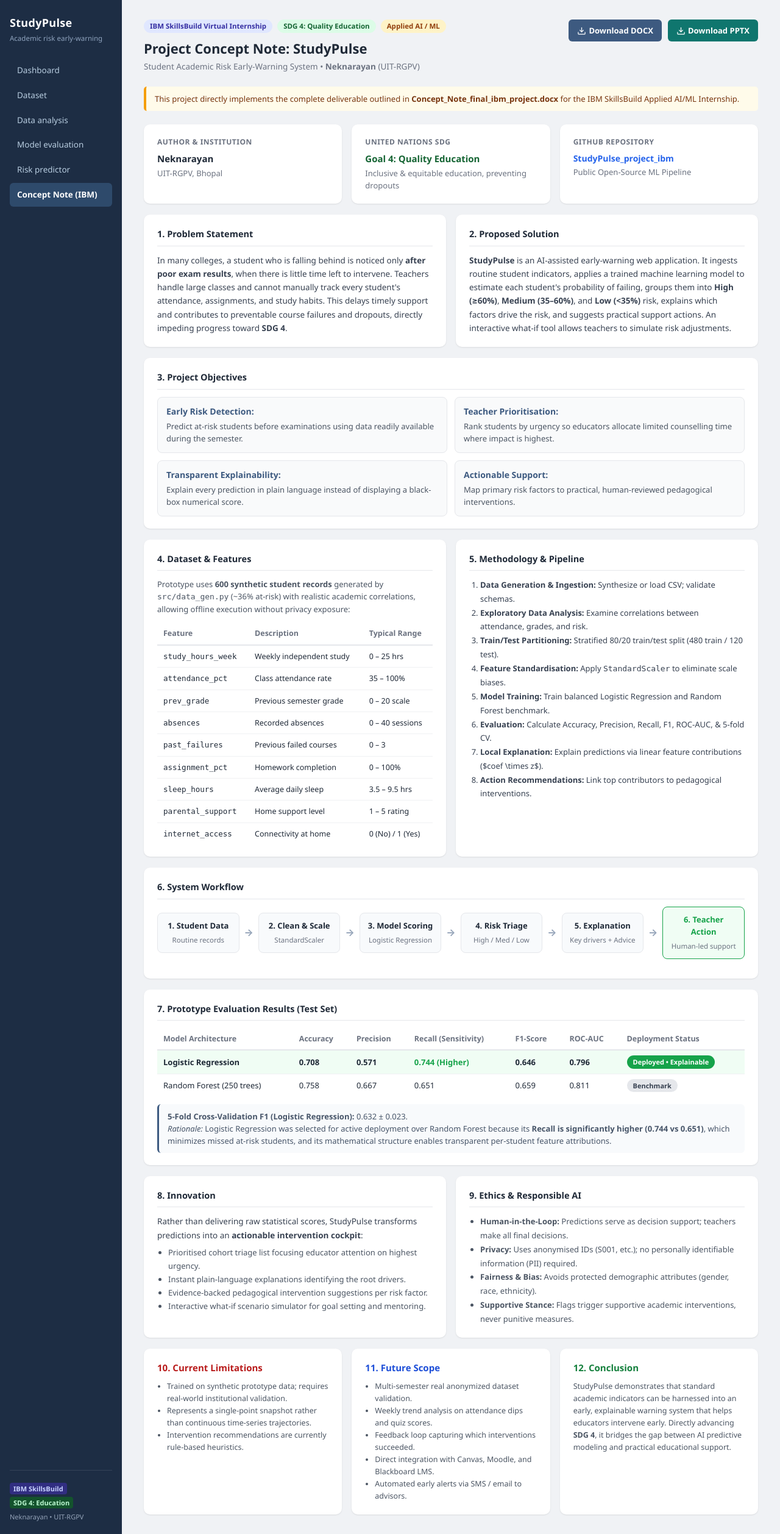
After one commit to Neknarayan/StudyPulse_project_ibm, a Flask app: page /concept in a window 1280 px wide. The commit adds this page. Shown: the whole page at 61% size. Run offline with Flask 3, Linux system fonts and the light colour scheme; parts of the project's set-up code (start-up, migrations or seed data) failed here and were passed over.

Commit message:
Add concept note and enhance routing tests; update README and styles

```diff
--- a/app.py
+++ b/app.py
@@ -1,6 +1,6 @@
 """StudyPulse - Student Academic Risk Early-Warning System (Flask prototype)."""
 import pandas as pd
-from flask import Flask, abort, render_template, request
+from flask import Flask, abort, render_template, request, send_from_directory
 
 from src import risk
 from src.data_gen import FEATURES
@@ -102,5 +102,15 @@ def predict():
     return render_template("predict.html", vals=vals, result=result, page="predict")
 
 
+@app.route("/concept")
+def concept():
+    return render_template("concept.html", page="concept")
+
+
+@app.route("/docs/<path:filename>")
+def docs_file(filename):
+    return send_from_directory("docs", filename, as_attachment=True)
+
+
 if __name__ == "__main__":
     app.run(debug=True)
--- a/static/style.css
+++ b/static/style.css
@@ -256,3 +256,35 @@ a:hover { text-decoration: underline; }
   main { padding: 20px 16px; }
   .g2, .g3, .g4, .predict-grid { grid-template-columns: 1fr; }
 }
+
+/* ── Concept Notes Components ───────────────────────────────── */
+.btn-doc {
+  display: inline-flex;
+  align-items: center;
+  background: var(--brand-btn);
+  color: #fff !important;
+  text-decoration: none;
+  font-size: 13px;
+  font-weight: 600;
+  padding: 8px 14px;
+  border-radius: 6px;
+  transition: background .15s;
+}
+.btn-doc:hover { background: #283e58; }
+.btn-doc-alt {
+  background: #0f766e;
+}
+.btn-doc-alt:hover { background: #115e59; }
+
+.wf-step {
+  flex: 1;
+  min-width: 120px;
+  background: #f8fafc;
+  border: 1px solid var(--border);
+  border-radius: 8px;
+  padding: 10px 12px;
+  text-align: center;
+}
+.wf-step strong { display: block; font-size: 13px; color: var(--ink); margin-bottom: 2px; }
+.wf-step small { font-size: 11.5px; color: var(--mute); }
+.wf-arrow { color: #94a3b8; font-weight: bold; font-size: 16px; }
--- a/templates/base.html
+++ b/templates/base.html
@@ -17,6 +17,14 @@
   <a href="/eda"     class="{{ 'on' if page=='eda' }}">Data analysis</a>
   <a href="/model"   class="{{ 'on' if page=='model' }}">Model evaluation</a>
   <a href="/predict" class="{{ 'on' if page=='predict' }}">Risk predictor</a>
+  <a href="/concept" class="{{ 'on' if page=='concept' }}">Concept Note (IBM)</a>
+  <div class="nav-spacer" style="margin-top:auto;padding-top:20px;border-top:1px solid rgba(255,255,255,0.1);">
+    <div style="font-size:11px;color:#94a3b8;line-height:1.4;">
+      <span style="display:inline-block;background:#312e81;color:#c7d2fe;padding:2px 6px;border-radius:4px;font-weight:600;margin-bottom:4px;">IBM SkillsBuild</span><br>
+      <span style="display:inline-block;background:#14532d;color:#bbf7d0;padding:2px 6px;border-radius:4px;font-weight:600;margin-bottom:6px;">SDG 4: Education</span><br>
+      Neknarayan &bull; UIT-RGPV
+    </div>
+  </div>
 </nav>
 <main>
   {% block body %}{% endblock %}
--- /dev/null
+++ b/templates/concept.html
@@ -0,0 +1,263 @@
+{% extends "base.html" %}
+{% block body %}
+
+<div class="page-header" style="display:flex;justify-content:space-between;align-items:flex-start;flex-wrap:wrap;gap:12px;">
+  <div>
+    <div style="display:flex;gap:8px;margin-bottom:8px;flex-wrap:wrap;">
+      <span class="pill" style="background:#e0e7ff;color:#3730a3;font-weight:600;">IBM SkillsBuild Virtual Internship</span>
+      <span class="pill" style="background:#dcfce7;color:#166534;font-weight:600;">SDG 4: Quality Education</span>
+      <span class="pill" style="background:#fef3c7;color:#92400e;font-weight:600;">Applied AI / ML</span>
+    </div>
+    <h2>Project Concept Note: StudyPulse</h2>
+    <p>Student Academic Risk Early-Warning System &bull; <strong>Neknarayan</strong> (UIT-RGPV)</p>
+  </div>
+  <div style="display:flex;gap:10px;">
+    <a href="/docs/Concept_Note_final_ibm_project.docx" class="btn-doc" download>
+      <svg width="15" height="15" viewBox="0 0 24 24" fill="none" stroke="currentColor" stroke-width="2" style="vertical-align:middle;margin-right:4px;"><path d="M21 15v4a2 2 0 0 1-2 2H5a2 2 0 0 1-2-2v-4"></path><polyline points="7 10 12 15 17 10"></polyline><line x1="12" y1="15" x2="12" y2="3"></line></svg>
+      Download DOCX
+    </a>
+    <a href="/docs/Final_Deliverable_PPT_ibm.pptx" class="btn-doc btn-doc-alt" download>
+      <svg width="15" height="15" viewBox="0 0 24 24" fill="none" stroke="currentColor" stroke-width="2" style="vertical-align:middle;margin-right:4px;"><path d="M21 15v4a2 2 0 0 1-2 2H5a2 2 0 0 1-2-2v-4"></path><polyline points="7 10 12 15 17 10"></polyline><line x1="12" y1="15" x2="12" y2="3"></line></svg>
+      Download PPTX
+    </a>
+  </div>
+</div>
+
+<div class="note">
+  This project directly implements the complete deliverable outlined in <strong>Concept_Note_final_ibm_project.docx</strong> for the IBM SkillsBuild Applied AI/ML Internship.
+</div>
+
+<!-- Project Metadata Cards -->
+<div class="grid g3" style="margin-bottom:18px;">
+  <div class="card">
+    <h4 style="color:var(--mute);font-size:12px;text-transform:uppercase;letter-spacing:0.5px;margin-bottom:6px;">Author &amp; Institution</h4>
+    <p style="font-weight:600;font-size:15px;color:var(--ink);margin:0;">Neknarayan</p>
+    <p style="color:var(--mute);font-size:13px;margin:2px 0 0;">UIT-RGPV, Bhopal</p>
+  </div>
+  <div class="card">
+    <h4 style="color:var(--mute);font-size:12px;text-transform:uppercase;letter-spacing:0.5px;margin-bottom:6px;">United Nations SDG</h4>
+    <p style="font-weight:600;font-size:15px;color:#166534;margin:0;">Goal 4: Quality Education</p>
+    <p style="color:var(--mute);font-size:13px;margin:2px 0 0;">Inclusive &amp; equitable education, preventing dropouts</p>
+  </div>
+  <div class="card">
+    <h4 style="color:var(--mute);font-size:12px;text-transform:uppercase;letter-spacing:0.5px;margin-bottom:6px;">GitHub Repository</h4>
+    <p style="font-weight:600;font-size:14px;margin:0;">
+      <a href="https://github.com/Neknarayan/StudyPulse_project_ibm" target="_blank" style="color:var(--link);word-break:break-all;">StudyPulse_project_ibm</a>
+    </p>
+    <p style="color:var(--mute);font-size:13px;margin:2px 0 0;">Public Open-Source ML Pipeline</p>
+  </div>
+</div>
+
+<!-- Section 1 & 2: Problem & Solution -->
+<div class="grid g2" style="margin-bottom:18px;">
+  <div class="card">
+    <h3 style="border-bottom:1px solid var(--border);padding-bottom:8px;margin-bottom:12px;">1. Problem Statement</h3>
+    <p style="color:#374151;line-height:1.65;font-size:13.5px;">
+      In many colleges, a student who is falling behind is noticed only <strong>after poor exam results</strong>, when there is little time left to intervene. Teachers handle large classes and cannot manually track every student's attendance, assignments, and study habits. This delays timely support and contributes to preventable course failures and dropouts, directly impeding progress toward <strong>SDG 4</strong>.
+    </p>
+  </div>
+  <div class="card">
+    <h3 style="border-bottom:1px solid var(--border);padding-bottom:8px;margin-bottom:12px;">2. Proposed Solution</h3>
+    <p style="color:#374151;line-height:1.65;font-size:13.5px;">
+      <strong>StudyPulse</strong> is an AI-assisted early-warning web application. It ingests routine student indicators, applies a trained machine learning model to estimate each student's probability of failing, groups them into <strong>High (&ge;60%)</strong>, <strong>Medium (35&ndash;60%)</strong>, and <strong>Low (&lt;35%)</strong> risk, explains which factors drive the risk, and suggests practical support actions. An interactive what-if tool allows teachers to simulate risk adjustments.
+    </p>
+  </div>
+</div>
+
+<!-- Section 3: Objectives -->
+<div class="card" style="margin-bottom:18px;">
+  <h3 style="border-bottom:1px solid var(--border);padding-bottom:8px;margin-bottom:12px;">3. Project Objectives</h3>
+  <div class="grid g2" style="gap:12px;">
+    <div style="background:#f9fafb;border:1px solid var(--border);border-radius:8px;padding:12px 14px;">
+      <strong style="color:var(--brand-btn);">Early Risk Detection:</strong>
+      <p style="margin-top:4px;color:#4b5563;font-size:13px;">Predict at-risk students before examinations using data readily available during the semester.</p>
+    </div>
+    <div style="background:#f9fafb;border:1px solid var(--border);border-radius:8px;padding:12px 14px;">
+      <strong style="color:var(--brand-btn);">Teacher Prioritisation:</strong>
+      <p style="margin-top:4px;color:#4b5563;font-size:13px;">Rank students by urgency so educators allocate limited counselling time where impact is highest.</p>
+    </div>
+    <div style="background:#f9fafb;border:1px solid var(--border);border-radius:8px;padding:12px 14px;">
+      <strong style="color:var(--brand-btn);">Transparent Explainability:</strong>
+      <p style="margin-top:4px;color:#4b5563;font-size:13px;">Explain every prediction in plain language instead of displaying a black-box numerical score.</p>
+    </div>
+    <div style="background:#f9fafb;border:1px solid var(--border);border-radius:8px;padding:12px 14px;">
+      <strong style="color:var(--brand-btn);">Actionable Support:</strong>
+      <p style="margin-top:4px;color:#4b5563;font-size:13px;">Map primary risk factors to practical, human-reviewed pedagogical interventions.</p>
+    </div>
+  </div>
+</div>
+
+<!-- Section 4 & 5: Data & Methodology -->
+<div class="grid g2" style="margin-bottom:18px;">
+  <div class="card">
+    <h3 style="border-bottom:1px solid var(--border);padding-bottom:8px;margin-bottom:12px;">4. Dataset &amp; Features</h3>
+    <p style="font-size:13px;color:#4b5563;margin-bottom:12px;">
+      Prototype uses <strong>600 synthetic student records</strong> generated by <code>src/data_gen.py</code> (~36% at-risk) with realistic academic correlations, allowing offline execution without privacy exposure:
+    </p>
+    <table style="font-size:12.5px;">
+      <thead>
+        <tr><th>Feature</th><th>Description</th><th>Typical Range</th></tr>
+      </thead>
+      <tbody>
+        <tr><td><code>study_hours_week</code></td><td>Weekly independent study</td><td>0 &ndash; 25 hrs</td></tr>
+        <tr><td><code>attendance_pct</code></td><td>Class attendance rate</td><td>35 &ndash; 100%</td></tr>
+        <tr><td><code>prev_grade</code></td><td>Previous semester grade</td><td>0 &ndash; 20 scale</td></tr>
+        <tr><td><code>absences</code></td><td>Recorded absences</td><td>0 &ndash; 40 sessions</td></tr>
+        <tr><td><code>past_failures</code></td><td>Previous failed courses</td><td>0 &ndash; 3</td></tr>
+        <tr><td><code>assignment_pct</code></td><td>Homework completion</td><td>0 &ndash; 100%</td></tr>
+        <tr><td><code>sleep_hours</code></td><td>Average daily sleep</td><td>3.5 &ndash; 9.5 hrs</td></tr>
+        <tr><td><code>parental_support</code></td><td>Home support level</td><td>1 &ndash; 5 rating</td></tr>
+        <tr><td><code>internet_access</code></td><td>Connectivity at home</td><td>0 (No) / 1 (Yes)</td></tr>
+      </tbody>
+    </table>
+  </div>
+
+  <div class="card">
+    <h3 style="border-bottom:1px solid var(--border);padding-bottom:8px;margin-bottom:12px;">5. Methodology &amp; Pipeline</h3>
+    <ol style="padding-left:18px;line-height:1.75;font-size:13px;color:#374151;">
+      <li><strong>Data Generation &amp; Ingestion:</strong> Synthesize or load CSV; validate schemas.</li>
+      <li><strong>Exploratory Data Analysis:</strong> Examine correlations between attendance, grades, and risk.</li>
+      <li><strong>Train/Test Partitioning:</strong> Stratified 80/20 train/test split (480 train / 120 test).</li>
+      <li><strong>Feature Standardisation:</strong> Apply <code>StandardScaler</code> to eliminate scale biases.</li>
+      <li><strong>Model Training:</strong> Train balanced Logistic Regression and Random Forest benchmark.</li>
+      <li><strong>Evaluation:</strong> Calculate Accuracy, Precision, Recall, F1, ROC-AUC, &amp; 5-fold CV.</li>
+      <li><strong>Local Explanation:</strong> Explain predictions via linear feature contributions ($coef \times z$).</li>
+      <li><strong>Action Recommendations:</strong> Link top contributors to pedagogical interventions.</li>
+    </ol>
+  </div>
+</div>
+
+<!-- Section 6: System Workflow -->
+<div class="card" style="margin-bottom:18px;">
+  <h3 style="border-bottom:1px solid var(--border);padding-bottom:8px;margin-bottom:12px;">6. System Workflow</h3>
+  <div class="workflow-flow" style="display:flex;align-items:center;justify-content:space-between;gap:8px;flex-wrap:wrap;margin:12px 0;">
+    <div class="wf-step">
+      <strong>1. Student Data</strong>
+      <small>Routine records</small>
+    </div>
+    <div class="wf-arrow">&rarr;</div>
+    <div class="wf-step">
+      <strong>2. Clean &amp; Scale</strong>
+      <small>StandardScaler</small>
+    </div>
+    <div class="wf-arrow">&rarr;</div>
+    <div class="wf-step">
+      <strong>3. Model Scoring</strong>
+      <small>Logistic Regression</small>
+    </div>
+    <div class="wf-arrow">&rarr;</div>
+    <div class="wf-step">
+      <strong>4. Risk Triage</strong>
+      <small>High / Med / Low</small>
+    </div>
+    <div class="wf-arrow">&rarr;</div>
+    <div class="wf-step">
+      <strong>5. Explanation</strong>
+      <small>Key drivers + Advice</small>
+    </div>
+    <div class="wf-arrow">&rarr;</div>
+    <div class="wf-step" style="border-color:#16a34a;background:#f0fdf4;">
+      <strong style="color:#16a34a;">6. Teacher Action</strong>
+      <small>Human-led support</small>
+    </div>
+  </div>
+</div>
+
+<!-- Section 7: Evaluation Results -->
+<div class="card" style="margin-bottom:18px;">
+  <h3 style="border-bottom:1px solid var(--border);padding-bottom:8px;margin-bottom:12px;">7. Prototype Evaluation Results (Test Set)</h3>
+  <table style="margin-bottom:12px;">
+    <thead>
+      <tr>
+        <th>Model Architecture</th>
+        <th>Accuracy</th>
+        <th>Precision</th>
+        <th>Recall (Sensitivity)</th>
+        <th>F1-Score</th>
+        <th>ROC-AUC</th>
+        <th>Deployment Status</th>
+      </tr>
+    </thead>
+    <tbody>
+      <tr style="background:#f0fdf4;font-weight:600;">
+        <td>Logistic Regression</td>
+        <td>0.708</td>
+        <td>0.571</td>
+        <td style="color:#16a34a;">0.744 (Higher)</td>
+        <td>0.646</td>
+        <td>0.796</td>
+        <td><span class="pill Low" style="font-size:11px;">Deployed &bull; Explainable</span></td>
+      </tr>
+      <tr>
+        <td>Random Forest (250 trees)</td>
+        <td>0.758</td>
+        <td>0.667</td>
+        <td>0.651</td>
+        <td>0.659</td>
+        <td>0.811</td>
+        <td><span class="pill" style="background:#e5e7eb;color:#374151;font-size:11px;">Benchmark</span></td>
+      </tr>
+    </tbody>
+  </table>
+  <div style="background:#f8fafc;padding:10px 14px;border-radius:6px;font-size:13px;color:#475569;border-left:3px solid var(--brand-btn);">
+    <strong>5-Fold Cross-Validation F1 (Logistic Regression):</strong> 0.632 &plusmn; 0.023.<br>
+    <em>Rationale:</em> Logistic Regression was selected for active deployment over Random Forest because its <strong>Recall is significantly higher (0.744 vs 0.651)</strong>, which minimizes missed at-risk students, and its mathematical structure enables transparent per-student feature attributions.
+  </div>
+</div>
+
+<!-- Sections 8, 9, 10, 11, 12 -->
+<div class="grid g2" style="margin-bottom:18px;">
+  <div class="card">
+    <h3 style="border-bottom:1px solid var(--border);padding-bottom:8px;margin-bottom:12px;">8. Innovation</h3>
+    <p style="font-size:13.5px;color:#374151;line-height:1.65;">
+      Rather than delivering raw statistical scores, StudyPulse transforms predictions into an <strong>actionable intervention cockpit</strong>:
+    </p>
+    <ul style="padding-left:18px;margin-top:6px;line-height:1.7;font-size:13px;color:#4b5563;">
+      <li>Prioritised cohort triage list focusing educator attention on highest urgency.</li>
+      <li>Instant plain-language explanations identifying the root drivers.</li>
+      <li>Evidence-backed pedagogical intervention suggestions per risk factor.</li>
+      <li>Interactive what-if scenario simulator for goal setting and mentoring.</li>
+    </ul>
+  </div>
+
+  <div class="card">
+    <h3 style="border-bottom:1px solid var(--border);padding-bottom:8px;margin-bottom:12px;">9. Ethics &amp; Responsible AI</h3>
+    <ul style="padding-left:18px;line-height:1.75;font-size:13px;color:#4b5563;">
+      <li><strong>Human-in-the-Loop:</strong> Predictions serve as decision support; teachers make all final decisions.</li>
+      <li><strong>Privacy:</strong> Uses anonymised IDs (S001, etc.); no personally identifiable information (PII) required.</li>
+      <li><strong>Fairness &amp; Bias:</strong> Avoids protected demographic attributes (gender, race, ethnicity).</li>
+      <li><strong>Supportive Stance:</strong> Flags trigger supportive academic interventions, never punitive measures.</li>
+    </ul>
+  </div>
+</div>
+
+<div class="grid g3">
+  <div class="card">
+    <h3 style="font-size:15px;margin-bottom:8px;color:#b91c1c;">10. Current Limitations</h3>
+    <ul style="padding-left:16px;font-size:12.5px;color:#4b5563;line-height:1.6;">
+      <li>Trained on synthetic prototype data; requires real-world institutional validation.</li>
+      <li>Represents a single-point snapshot rather than continuous time-series trajectories.</li>
+      <li>Intervention recommendations are currently rule-based heuristics.</li>
+    </ul>
+  </div>
+
+  <div class="card">
+    <h3 style="font-size:15px;margin-bottom:8px;color:#1d4ed8;">11. Future Scope</h3>
+    <ul style="padding-left:16px;font-size:12.5px;color:#4b5563;line-height:1.6;">
+      <li>Multi-semester real anonymized dataset validation.</li>
+      <li>Weekly trend analysis on attendance dips and quiz scores.</li>
+      <li>Feedback loop capturing which interventions succeeded.</li>
+      <li>Direct integration with Canvas, Moodle, and Blackboard LMS.</li>
+      <li>Automated early alerts via SMS / email to advisors.</li>
+    </ul>
+  </div>
+
+  <div class="card">
+    <h3 style="font-size:15px;margin-bottom:8px;color:#15803d;">12. Conclusion</h3>
+    <p style="font-size:12.5px;color:#4b5563;line-height:1.6;">
+      StudyPulse demonstrates that standard academic indicators can be harnessed into an early, explainable warning system that helps educators intervene early. Directly advancing <strong>SDG 4</strong>, it bridges the gap between AI predictive modeling and practical educational support.
+    </p>
+  </div>
+</div>
+
+{% endblock %}
```
Also changed, not shown: docs/Concept_Note.md (added, +93 -0 lines), test_routes.py (added, +30 -0 lines), README.md.
